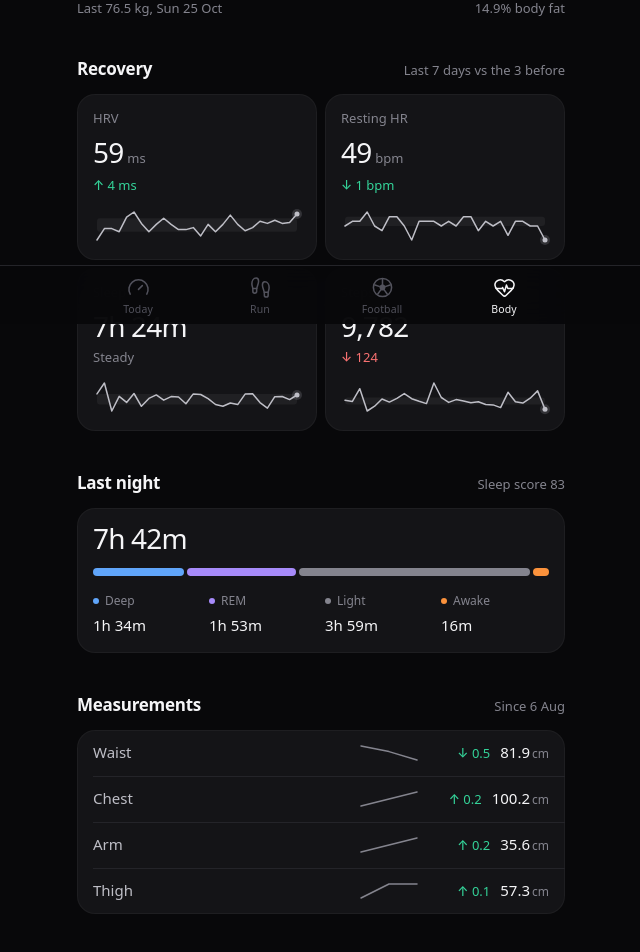
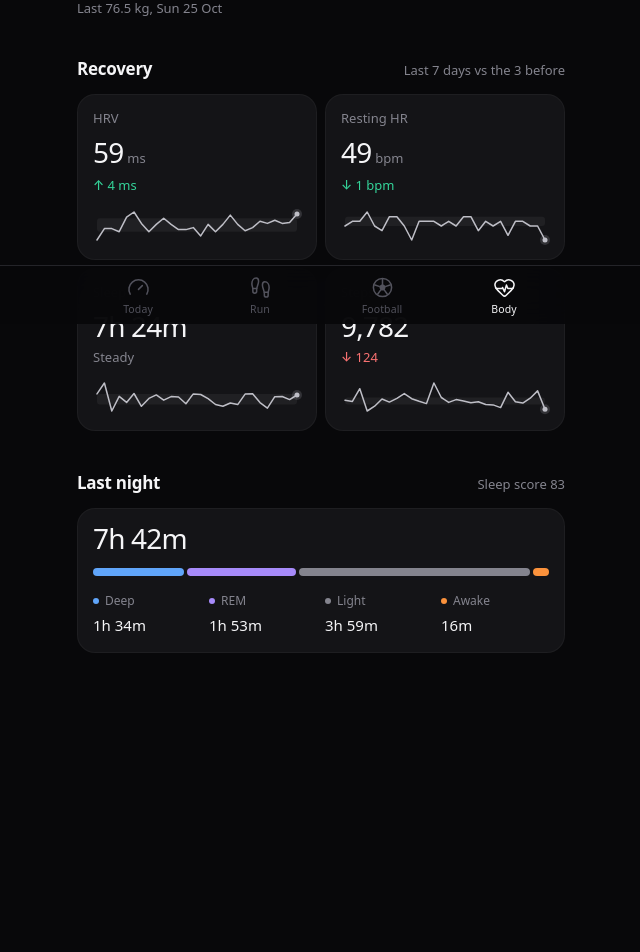
Before and after one commit to aleksargy/overreach, a React (Vite) app: page /body in a window 1280 px wide. Shown: the part 476-1428 px from the top of the page, without its empty margins (319-959 px from the left). After the commit the page ends 1227 px from the top, so only its background shows below. Built offline with nearby package versions, Linux system fonts and the light colour scheme.

Commit message:
Keep Body to weight, recovery and sleep
Alex doesn't track tape measurements or body fat, so the Body tab no
longer shows them and the weigh-in sheet takes weight only. The data
fields stay, so they can come back later.

```diff
--- a/src/screens/body/BodyScreen.tsx
+++ b/src/screens/body/BodyScreen.tsx
@@ -32,7 +32,6 @@ export function BodyScreen() {
     >
       <Weight body={w.body} now={w.now} />
       <Recovery dailies={w.dailies} />
-      <Measurements body={w.body} />
     </Screen>
   )
 }
@@ -85,11 +84,8 @@ function Weight({ body, now }: { body: BodyEntry[]; now: Date }) {
       <div className="mt-6">
         <TrendChart points={data.points} avg={data.avg} height={150} format={(v) => v.toFixed(1)} minSpan={1} xLabel={(t) => fmt(new Date(t).toISOString(), 'd MMM')} />
       </div>
-      <div className="meta mt-3 flex items-center justify-between gap-3">
-        <span className="truncate">
-          Last {latest.weightKg?.toFixed(1)} kg, {fmt(latest.date, 'EEE d MMM')}
-        </span>
-        {latest.bodyFat && <span className="shrink-0">{latest.bodyFat.toFixed(1)}% body fat</span>}
+      <div className="meta mt-3">
+        Last {latest.weightKg?.toFixed(1)} kg, {fmt(latest.date, 'EEE d MMM')}
       </div>
     </section>
   )
@@ -184,40 +180,3 @@ function SleepStages({ d }: { d: Daily }) {
     </Section>
   )
 }
-
-const MEASURES: { key: keyof BodyEntry; label: string }[] = [
-  { key: 'waistCm', label: 'Waist' },
-  { key: 'chestCm', label: 'Chest' },
-  { key: 'armCm', label: 'Arm' },
-  { key: 'thighCm', label: 'Thigh' },
-]
-
-function Measurements({ body }: { body: BodyEntry[] }) {
-  const rows = MEASURES.map((m) => {
-    const list = body.filter((b) => typeof b[m.key] === 'number').sort((a, b) => a.date.localeCompare(b.date))
-    if (!list.length) return null
-    const first = list[0][m.key] as number
-    const last = list[list.length - 1][m.key] as number
-    return { ...m, first, last, n: list.length, since: list[0].date, values: list.map((b) => b[m.key] as number) }
-  }).filter((x): x is NonNullable<typeof x> => !!x)
-  if (!rows.length) return null
-  return (
-    <Section title="Measurements" action={<span className="meta">Since {fmt(rows[0].since, 'd MMM')}</span>}>
-      <div className="card list overflow-hidden">
-        {rows.map((r) => (
-          <div key={r.key} className="grid grid-cols-[1fr_64px_auto] items-center gap-4 px-4 py-3">
-            <span className="text-[15px] text-fg-2">{r.label}</span>
-            <Sparkline values={r.values} height={22} area={false} dot={false} strokeWidth={1.5} color="rgb(var(--fg-3))" />
-            <span className="flex min-w-[112px] items-baseline justify-end gap-2.5">
-              {r.n > 1 && <Delta value={r.last - r.first} unit="" better={r.key === 'waistCm' ? 'down' : 'up'} />}
-              <span className="text-[15px] font-medium tabular-nums">
-                {r.last.toFixed(1)}
-                <span className="ml-0.5 text-[12px] font-normal text-fg-3">cm</span>
-              </span>
-            </span>
-          </div>
-        ))}
-      </div>
-    </Section>
-  )
-}
--- a/src/screens/body/LogBodySheet.tsx
+++ b/src/screens/body/LogBodySheet.tsx
@@ -1,7 +1,7 @@
-import { ChevronDown, Minus, Plus } from 'lucide-react'
+import { Minus, Plus } from 'lucide-react'
 import { useState } from 'react'
 import { Sheet } from '../../components/ui/Sheet'
-import { NumInput, inputCls } from '../../components/ui/bits'
+import { NumInput } from '../../components/ui/bits'
 import { useStore } from '../../data/store'
 import { useUi } from '../../data/ui'
 import { useWorld } from '../../data/world'
@@ -19,29 +19,19 @@ export function LogBodySheet() {
   )
 }
 
-const FIELDS = [
-  { key: 'waistCm', label: 'Waist' },
-  { key: 'chestCm', label: 'Chest' },
-  { key: 'armCm', label: 'Arm' },
-  { key: 'thighCm', label: 'Thigh' },
-] as const
-
 function Form() {
   const w = useWorld()
   const add = useStore((s) => s.addBody)
   const close = useUi((s) => s.close)
   const say = useUi((s) => s.say)
   const lastWeight = w.body.find((b) => b.weightKg)?.weightKg ?? 75
-  const lastFat = w.body.find((b) => b.bodyFat)?.bodyFat
   const [kg, setKg] = useState<number | undefined>(lastWeight)
-  const [fat, setFat] = useState<number | undefined>(undefined)
-  const [more, setMore] = useState(false)
-  const [cm, setCm] = useState<Partial<Record<(typeof FIELDS)[number]['key'], number>>>({})
   const step = (d: number) => setKg((v) => round(Math.max(20, (v ?? lastWeight) + d), 1))
 
   const save = () => {
-    add({ id: `b-${uid()}`, date: new Date().toISOString(), weightKg: kg, bodyFat: fat, ...cm, source: 'manual' })
-    say(kg ? `Weighed in at ${kg.toFixed(1)} kg` : 'Saved')
+    if (!kg) return
+    add({ id: `b-${uid()}`, date: new Date().toISOString(), weightKg: kg, source: 'manual' })
+    say(`Weighed in at ${kg.toFixed(1)} kg`)
     close()
   }
 
@@ -64,42 +54,7 @@ function Form() {
         <p className="meta mt-4 text-center">Last time {lastWeight.toFixed(1)} kg</p>
       </div>
 
-      <label className="block">
-        <span className="label mb-2 block">Body fat %</span>
-        <NumInput
-          label="Body fat percent"
-          decimal
-          value={fat}
-          onChange={setFat}
-          placeholder={lastFat ? lastFat.toFixed(1) : 'optional'}
-          className={`${inputCls} text-[17px] tabular-nums`}
-        />
-      </label>
-
-      <div>
-        <button onClick={() => setMore((m) => !m)} className="flex w-full items-center justify-between py-1">
-          <span className="label">Tape measurements</span>
-          <ChevronDown size={16} strokeWidth={1.75} className={`text-fg-3 transition-transform ${more ? 'rotate-180' : ''}`} />
-        </button>
-        {more && (
-          <div className="mt-3 grid grid-cols-2 gap-2">
-            {FIELDS.map((f) => (
-              <label key={f.key} className="block">
-                <span className="label mb-2 block">{f.label}, cm</span>
-                <NumInput
-                  label={`${f.label} in cm`}
-                  decimal
-                  value={cm[f.key]}
-                  onChange={(v) => setCm((x) => ({ ...x, [f.key]: v }))}
-                  className={`${inputCls} text-[17px] tabular-nums`}
-                />
-              </label>
-            ))}
-          </div>
-        )}
-      </div>
-
-      <button onClick={save} disabled={!kg && !fat && !Object.values(cm).some(Boolean)} className="btn-primary h-14 w-full text-[16px] disabled:opacity-40">
+      <button onClick={save} disabled={!kg} className="btn-primary h-14 w-full text-[16px] disabled:opacity-40">
         Save
       </button>
     </div>
--- a/src/screens/today/LogSheet.tsx
+++ b/src/screens/today/LogSheet.tsx
@@ -6,7 +6,7 @@ import { useUi, type SheetState } from '../../data/ui'
 
 const ITEMS: { label: string; sub: string; icon: ReactNode; next: SheetState }[] = [
   { label: 'Match', sub: 'Score, goals, assists and how it felt', icon: <Ball size={19} />, next: { type: 'logMatch' } },
-  { label: 'Weigh-in', sub: 'Weight, body fat, tape', icon: <Scale size={19} strokeWidth={1.75} />, next: { type: 'logBody' } },
+  { label: 'Weigh-in', sub: 'Your weight this morning', icon: <Scale size={19} strokeWidth={1.75} />, next: { type: 'logBody' } },
 ]
 
 /** The + on Today: everything you type in yourself starts here. */
```
Also changed, not shown: 1 other file (tests, documents, lock files or other folders).
